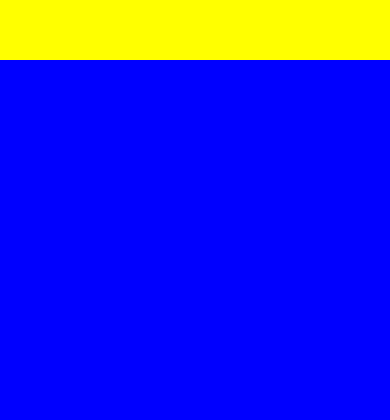
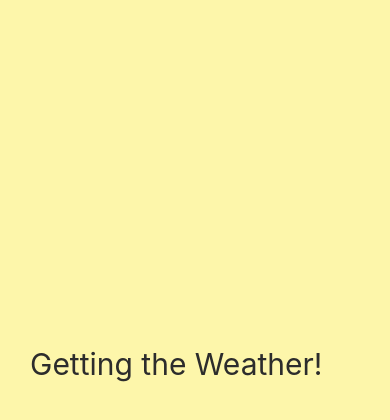
Before and after one commit to kolpp15/react-native-weather-app, a React Native app: screen / in a window 390 px wide. Shown: the part 362-782 px from the top of the page. Built offline with nearby package versions, Linux system fonts and the light colour scheme.

Commit message:
create loading page

```diff
--- a/App.js
+++ b/App.js
@@ -1,31 +1,9 @@
 import { StatusBar } from 'expo-status-bar';
 import React from 'react';
-import { StyleSheet, Text, View } from 'react-native';
+import Loading from './Loading';
 
 export default function App() {
   return (
-    <View style={styles.container}>
-      {/* <Text style={styles.text}>Hello! 안뇽</Text>
-      <StatusBar style="auto" /> */}
-      <View style={styles.yellowView}>
-      </View>
-
-      <View style={styles.blueView}>
-      </View>
-    </View>
+    <Loading />
   );
 }
-
-const styles = StyleSheet.create({
-  container: {
-    flex: 1,
-  },
-  yellowView: {
-    flex: 1,
-    backgroundColor: "yellow"
-  },
-  blueView: {
-    flex: 1,
-    backgroundColor: "blue",
-  }
-});
--- /dev/null
+++ b/Loading.js
@@ -0,0 +1,24 @@
+import React from 'react';
+import { StyleSheet, Text, View } from 'react-native';
+
+export default function Loading() {
+  return (
+  <View style={styles.container}>
+    <Text style={styles.text}>Getting the Weather!</Text>
+  </View>
+  );
+}
+
+const styles = StyleSheet.create({
+  container: {
+    flex: 1,
+    justifyContent: "flex-end",
+    paddingHorizontal: 30,
+    paddingVertical: 100,
+    backgroundColor: "#FDF6AA"
+  },
+  text: {
+    color: "#2c2c2c",
+    fontSize: 30,
+  }
+});
```
